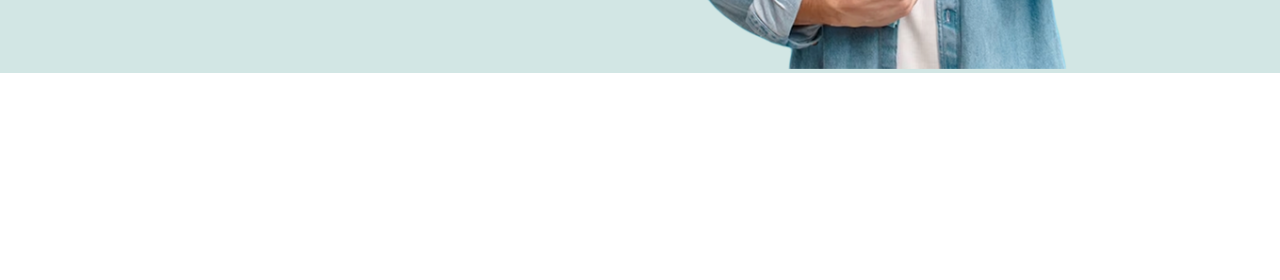
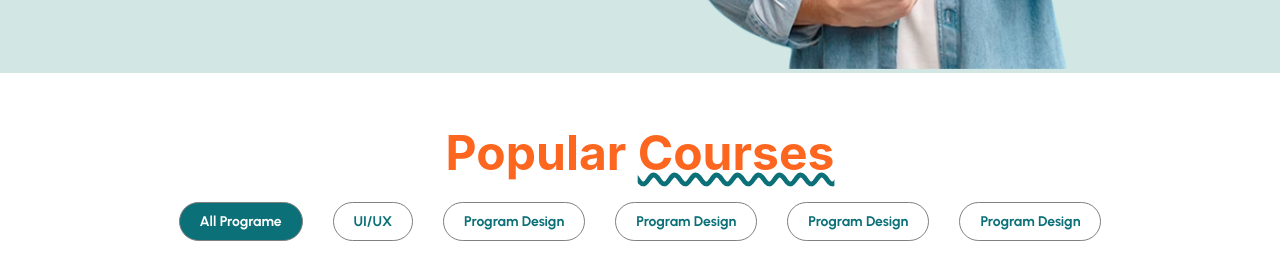
Before and after one commit to Jony-Mia/onlearn, a plain HTML site: page index.html in a window 1280 px wide. Shown: the part 622-902 px from the top of the page. Before the commit the page ends 800 px from the top, so only its background shows below. Drawn offline with Linux system fonts and the light colour scheme.

Commit message:
list completed

```diff
--- a/index.html
+++ b/index.html
@@ -64,6 +64,20 @@
             </div>
         </section>
     </header>
+
+    <main id="main-content">
+        <h1 style="text-align: center; ">Popular <span style="text-decoration: #0B7077 wavy underline;" >Courses</span></h1>
+        <div class="list">
+            <ul>
+                <li>All Programe</li>
+                <li>UI/UX</li>
+                <li>Program Design</li>
+                <li>Program Design</li>
+                <li>Program Design</li>
+                <li>Program Design</li>
+            </ul>
+        </div>
+    </main>
     <script src="main.js"></script>
 </body>
 
--- a/style.css
+++ b/style.css
@@ -7,6 +7,10 @@
     padding: 0;
     box-sizing: border-box;
     /* font-family: "Urbanist", sans-serif; */
+}
+:root{
+    --primary:  #0B7077;
+    --secondary:#fd661f;
 }
 
 header {
@@ -133,6 +137,33 @@ header {
 #right-hero {
     position: relative;
     /* background: url() no-repeat center right; */
-
-
 }
+#main-content{
+    margin: 50px;
+}
+#main-content >h1{
+    color: var(--secondary);
+    font-size: 48px;
+    font-family: "Inter";
+}
+#main-content .list ul{
+    margin-top: 20px;
+    display: flex;
+    list-style: none;
+    gap: 20px 30px;
+    justify-content:   center;
+}
+#main-content .list ul li{
+    background: white;
+    padding: 10px 20px;
+    color: var(--primary);
+    border-radius: 30px;
+    border: 1px solid gray;
+    font-family: "Urbanist";
+    font-weight: bold;
+    font-size: 14px;
+}
+#main-content .list ul li:nth-child(1){
+    background: var(--primary);
+    color: white;
+}
```
